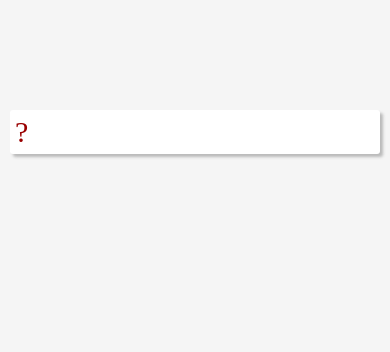
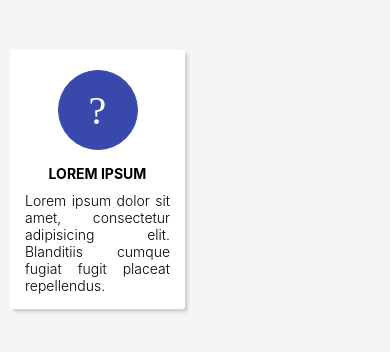
Before and after one commit to talut/react-native-simple-card-view, a React Native app: screen / in a window 390 px wide. Shown: the top 352 px of the page. Built offline with nearby package versions, Linux system fonts and the light colour scheme.

Commit message:
Simgeye border ekleme - done ✓, Boyut ayarları  - done ✓

```diff
--- a/DYSCardView.js
+++ b/DYSCardView.js
@@ -1,12 +1,18 @@
 import React from 'react';
-import { View, Dimensions } from 'react-native';
+import { View, Dimensions, Text } from 'react-native';
 import PropTypes from 'prop-types';
 import Icon from 'react-native-vector-icons/Ionicons'
 
-export default class DYSCardView extends React.Component {
+class DYSCardViewWithIcon extends React.Component {
   constructor(props) {
     super(props)
   }
+
+  // TODO: 1: Simgeye gölge ekleme ve gölge props ayarları - waiting
+  // TODO: 2: Animasyon ekleme - waiting
+  // TODO: 3: Simgeye border ekleme - done ✓
+  // TODO: 4: Boyut ayarları  - done ✓
+  // TODO: 5: Touchable area (onPress etc.) ekleme - in process
 
   render() {
     const container = {
@@ -18,28 +24,85 @@ export default class DYSCardView extends React.Component {
       padding        : this.props.padding,
       margin         : this.props.margin,
       borderRadius   : this.props.borderRadius,
+      width          : (Dimensions.get('window').width / 2) - 20
     };
+    const icon = {
+      margin         : 15,
+      borderWidth    : 0.5,
+      borderColor    : this.props.iconBgColor,
+      borderRadius   : 40,
+      width          : 80,
+      height         : 80,
+      alignSelf      : 'center',
+      justifyContent : 'center',
+      alignItems     : 'center',
+      backgroundColor: this.props.iconBgColor,
+    };
+    const title = {
+      alignSelf   : 'center',
+      fontWeight  : 'bold',
+      marginBottom: 10
+    };
+    const plainText = {
+      alignSelf   : 'center',
+      marginBottom: 10,
+      fontWeight  : '300',
+      textAlign   : 'justify',
+      paddingLeft : 10,
+      paddingRight: 10,
+    };
+
     return (
-      <View style={ {backgroundColor: '#F5F5F5', paddingTop: 100, height: Dimensions.get('window').height} }>
+      <View style={ {
+        backgroundColor: '#F5F5F5',
+        paddingTop     : 40,
+        height         : Dimensions.get('window').height,
+        flex           : 1,
+        flexDirection  : 'row',
+        justifyContent : 'space-between',
+        alignItems     : 'flex-start',
+        alignContent   : 'flex-start',
+        flexWrap       : 'wrap'
+      } }>
         <View style={ container }>
-          <Icon name="ios-heart" size={ 30 } color="#900"/>
+          <View style={ icon }>
+            <Icon
+              style={ {
+                textAlign: 'center',
+              } }
+              name={ this.props.icon }
+              size={ this.props.iconSize }
+              color={ this.props.iconColor }
+            />
+          </View>
+          <Text style={ title }>LOREM IPSUM</Text>
+          <Text style={ plainText }>
+            Lorem ipsum dolor sit amet, consectetur adipisicing elit. Blanditiis cumque fugiat
+            fugit placeat repellendus.
+          </Text>
         </View>
       </View>
     );
   }
 }
-DYSCardView.defaultProps = {
+
+DYSCardViewWithIcon.defaultProps = {
   elevation    : 3,
   padding      : 5,
   margin       : 10,
   borderRadius : 3,
-  shadowColor  : '#333',
-  shadowOpacity: 0.3,
+  shadowColor  : '#000000',
+  shadowOpacity: 0.15,
   shadowRadius : 3,
-  bgColor      : '#ffffff'
+  bgColor      : '#ffffff',
+  // ICON
+  icon         : 'ios-bonfire-outline',
+  iconBgColor  : '#3949AB',
+  iconColor    : '#ffffff',
+  iconSize     : 40
 };
 
-DYSCardView.propTypes = {
+DYSCardViewWithIcon.propTypes = {
   elevation    : PropTypes.number,
   padding      : PropTypes.number,
   margin       : PropTypes.number,
@@ -47,5 +110,14 @@ DYSCardView.propTypes = {
   shadowColor  : PropTypes.string,
   shadowOpacity: PropTypes.number,
   shadowRadius : PropTypes.number,
-  bgColor      : PropTypes.string
+  bgColor      : PropTypes.string,
+  // ICON
+  icon         : PropTypes.string,
+  iconBgColor  : PropTypes.string,
+  iconColor    : PropTypes.string,
+  iconSize     : PropTypes.number
 };
+
+export {
+  DYSCardViewWithIcon
+}
--- a/index.js
+++ b/index.js
@@ -1,4 +1,4 @@
 import { AppRegistry } from 'react-native';
-import DYSCardView from './DYSCardView';
+import { DYSCardViewWithIcon } from './DYSCardView';
 
-AppRegistry.registerComponent('dyscardview', () => DYSCardView);
+AppRegistry.registerComponent('dyscardview', () => DYSCardViewWithIcon);
```
